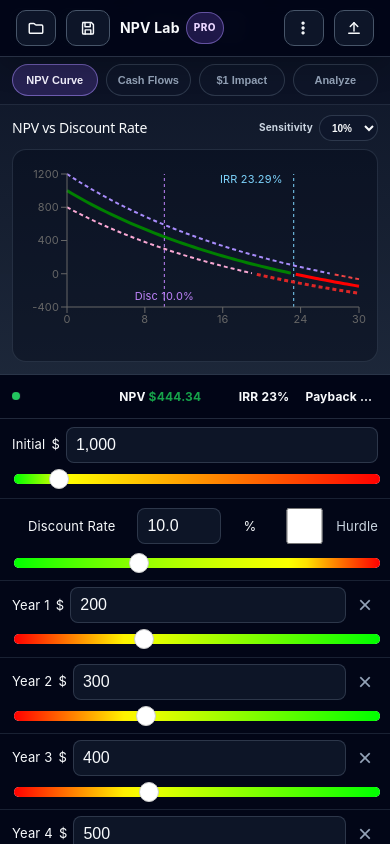
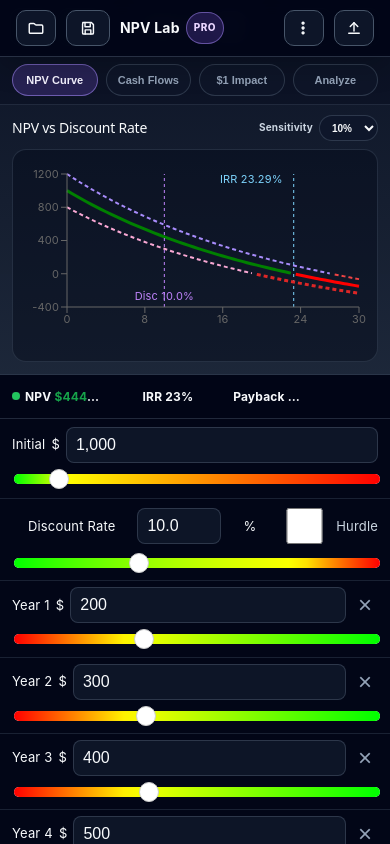
Before and after one commit to armstrma/npv-calculator, a React (Vite) app: page / in a window 390 px wide. Built offline with nearby package versions, Linux system fonts and the light colour scheme.

Commit message:
Split mobile and desktop quick view sentiment display

```diff
--- a/src/App.css
+++ b/src/App.css
@@ -508,7 +508,7 @@ input[type="range"]::-moz-range-thumb {
 @media (max-width: 1024px) {
   .mobile-metrics-header {
     display: grid !important;
-    grid-template-columns: 10px minmax(0, 1.75fr) minmax(0, 0.82fr) minmax(0, 0.82fr);
+    grid-template-columns: 8px minmax(0, 1.75fr) minmax(0, 0.82fr) minmax(0, 0.82fr);
     gap: 5px;
     align-items: center;
     padding: 8px 8px;
@@ -520,7 +520,7 @@ input[type="range"]::-moz-range-thumb {
     font-weight: 700;
   }
   .quick-view-metrics-header {
-    grid-template-columns: minmax(0, 1fr) minmax(0, 1.55fr) minmax(0, 0.9fr) minmax(0, 0.9fr);
+    grid-template-columns: 8px minmax(0, 1fr) minmax(0, 1.55fr) minmax(0, 0.9fr) minmax(0, 0.9fr);
   }
   .mobile-metrics-header span {
     min-width: 0;
@@ -533,6 +533,10 @@ input[type="range"]::-moz-range-thumb {
     display: flex;
     align-items: center;
     justify-content: flex-start;
+    width: 8px;
+    min-width: 8px;
+    padding: 0;
+    margin: 0;
   }
   .mobile-sentiment-dot {
     width: 8px;
@@ -1163,26 +1167,31 @@ th, td { border: 1px solid #334155; padding: 8px; text-align: left; }
   text-align: center;
 }
 .quick-view-shell-desktop .quick-view-metrics-header span:nth-child(1),
-.mobile-metrics-header span:nth-child(1) {
+.quick-view-shell-desktop .quick-view-metrics-header span:nth-child(2),
+.mobile-metrics-header span:nth-child(2) {
   text-align: left;
 }
 .quick-view-shell-desktop .quick-view-metrics-header strong {
   font-size: 11px;
 }
+.quick-view-sentiment-word {
+  display: none;
+}
 .quick-view-shell-desktop .quick-view-sentiment-dot-wrap {
   display: none;
 }
-.quick-view-shell-desktop .quick-view-sentiment-label {
+.quick-view-shell-desktop .quick-view-sentiment-word {
+  display: inline;
   font-size: 11px;
   font-weight: 700;
 }
-.quick-view-shell-desktop .quick-view-sentiment-label.sentiment-positive {
+.quick-view-shell-desktop .quick-view-sentiment-word.sentiment-positive {
   color: #16a34a;
 }
-.quick-view-shell-desktop .quick-view-sentiment-label.sentiment-caution {
+.quick-view-shell-desktop .quick-view-sentiment-word.sentiment-caution {
   color: #ca8a04;
 }
-.quick-view-shell-desktop .quick-view-sentiment-label.sentiment-negative {
+.quick-view-shell-desktop .quick-view-sentiment-word.sentiment-negative {
   color: #dc2626;
 }
 .quick-view-shell-desktop .quick-view-row-top input {
--- a/src/App.jsx
+++ b/src/App.jsx
@@ -723,6 +723,7 @@ const QuickViewVariablePanel = ({
       <span className="mobile-sentiment-dot-wrap quick-view-sentiment-dot-wrap">
         <span className={`mobile-sentiment-dot sentiment-${sentiment.tone}`} aria-label={sentiment.label} title={sentiment.label} />
       </span>
+      <span className={`quick-view-sentiment-word sentiment-${sentiment.tone}`}>{sentiment.label}</span>
       <span>NPV <strong style={{ color: npvColor }}>{formatMobileNpv(npv, currency)}</strong></span>
       <span>IRR <strong>{formatMobileIrr(irr)}</strong></span>
       <span>Payback <strong>{formatPaybackDisplay(payback)}</strong></span>
```
